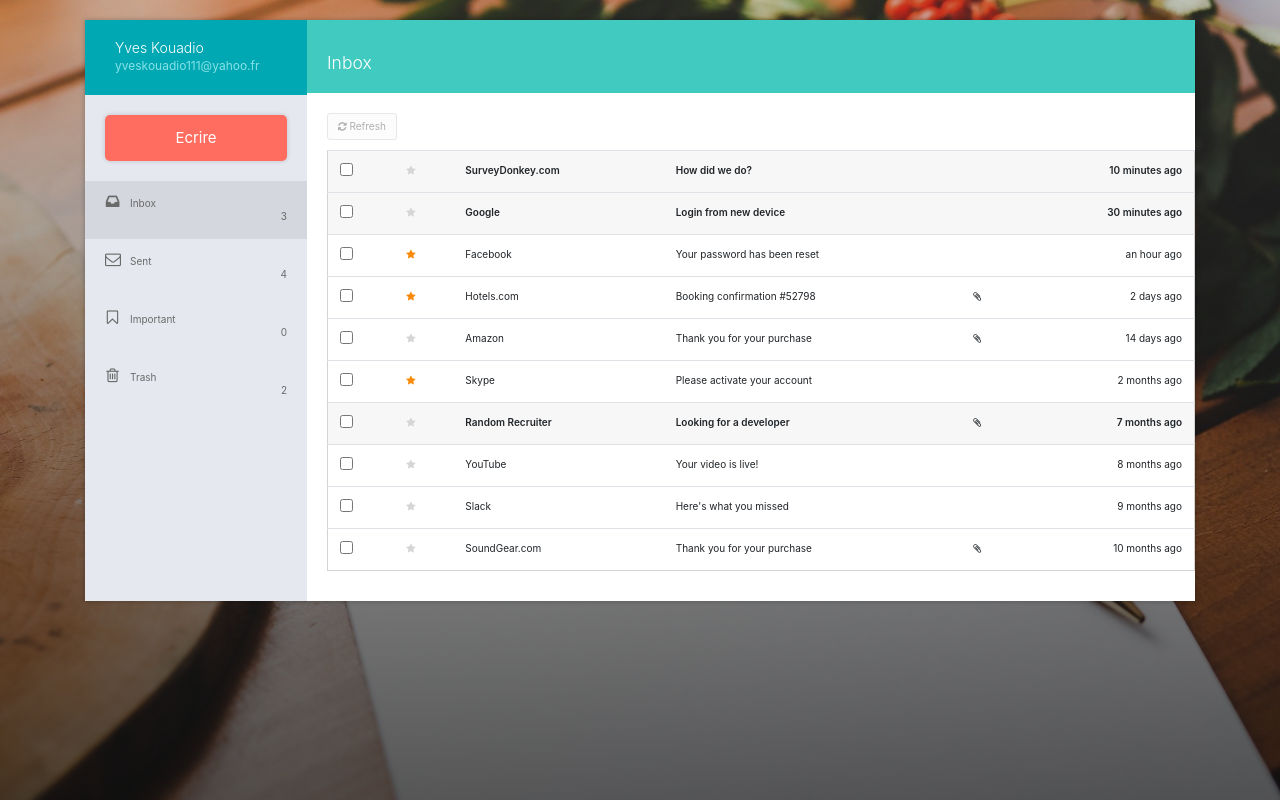
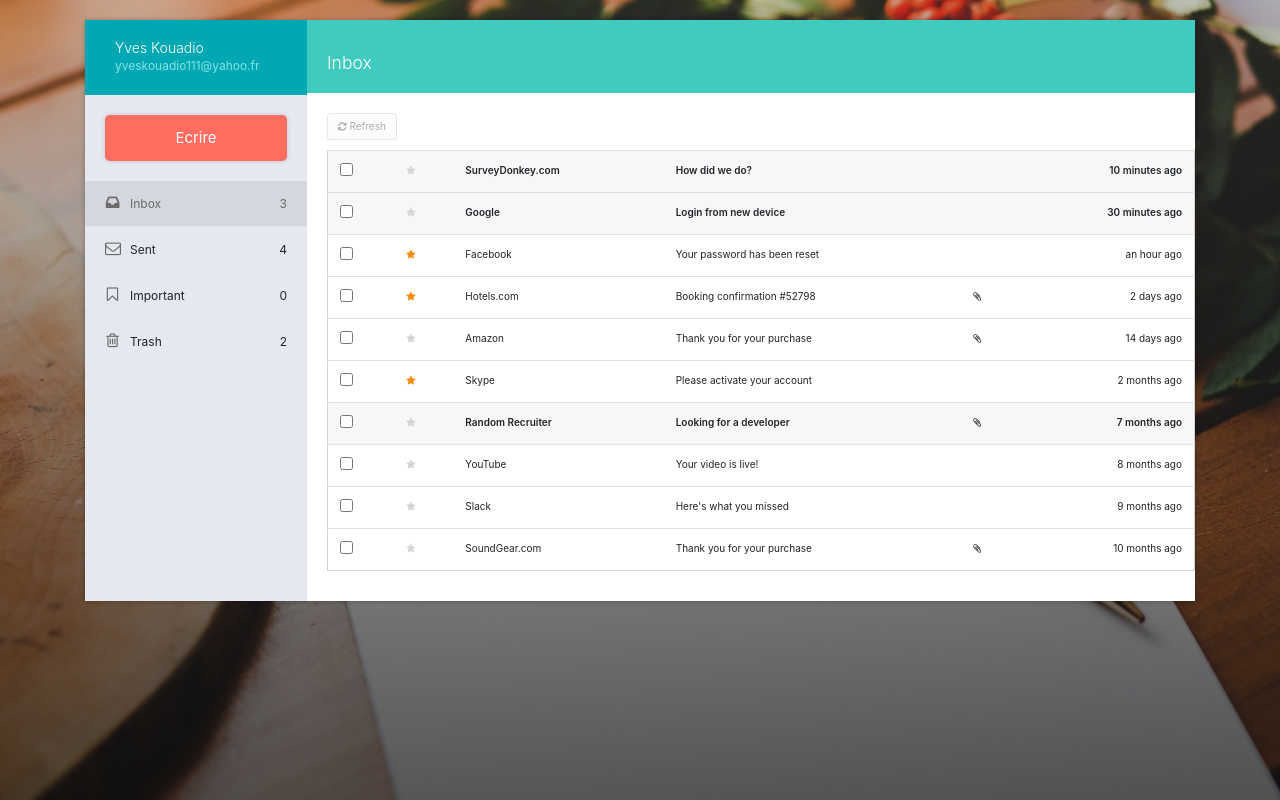
Before and after one commit to Yves97/mail-app, a Vue app: page / in a window 1280 px wide. Built offline with nearby package versions, Linux system fonts and the light colour scheme.

Commit message:
making styles

```diff
--- a/public/css/style.css
+++ b/public/css/style.css
@@ -4,10 +4,13 @@
     --color-white: #fff;
     --primary-color_dark: #00a8b3;
     --primary-color_light: #41cac0;
+    --primary-color_lighten:#87e2e7;
     --color-red:#ff6c60;
     --color-red_dark :#f5675c;
     --yellow-color: #f78a09;
     --color-gray:#e5e8ef;
+    --color-gray__dark:#6a6a6a;
+    --color-active : #d5d7de;
 }
 
 /****************************/
@@ -69,8 +72,8 @@
 }
 
 .mail-box .sm-side .user-head {
-    background: none repeat scroll 0 0 #00a8b3;
-    color: #fff;
+    background: none repeat scroll 0 0 var(--primary-color_dark);
+    color: var(--color-white);
     padding: 2rem;
 }
 
@@ -92,15 +95,15 @@
 }
 
 .user-head .user-name .email-address {
-    color: #87e2e7;
+    color: var(--primary-color_lighten);
     font-size: 1.2rem;
     cursor: default;
 }
 
 a.mail-dropdown {
-    background: none repeat scroll 0 0 #80d3d9;
+    background: none repeat scroll 0 0 var(--primary-color_lighten);
     border-radius: 2px;
-    color: #01a7b3;
+    color: var(--primary-color_light);
     font-size: 1rem;
     margin-top: 2rem;
     padding: .3rem .5rem;
@@ -130,7 +133,7 @@
 
 .btn-compose:hover {
     background: var(--color-red_dark);
-    color: #fff;
+    color: var(--color-white);
 }
 
 /* .btn-compose:visited {
@@ -145,7 +148,7 @@
 }
 
 .inbox-divider {
-    border-bottom: 1px solid #d5d8df;
+    border-bottom: 1px solid var(--color-gray);
 }
 
 ul.inbox-nav li {
@@ -160,15 +163,16 @@
 }
 
 ul.inbox-nav li a {
-    color: #6a6a6a;
+    color: var(--color-gray_dark);
     display: inline-block;
+    font-size: 1.2rem;
     line-height: 4.5rem;
     padding: 0 2rem;
     width: 100%;
 }
 
 ul.inbox-nav li a:hover, ul.inbox-nav li.active a, ul.inbox-nav li a:focus {
-    background: none repeat scroll 0 0 #d5d7de;
+    background: none repeat scroll 0 0 var(--color-active);
     color: #6a6a6a;
     text-decoration: none;
 }
@@ -179,9 +183,9 @@
     padding-right: 1rem;
 }
 
-ul.inbox-nav li a span.label {
+/* ul.inbox-nav li a span.label {
     margin-top: 1.3rem;
-}
+} */
 
 .inbox-head {
     background: none repeat scroll 0 0 #41cac0;
```
